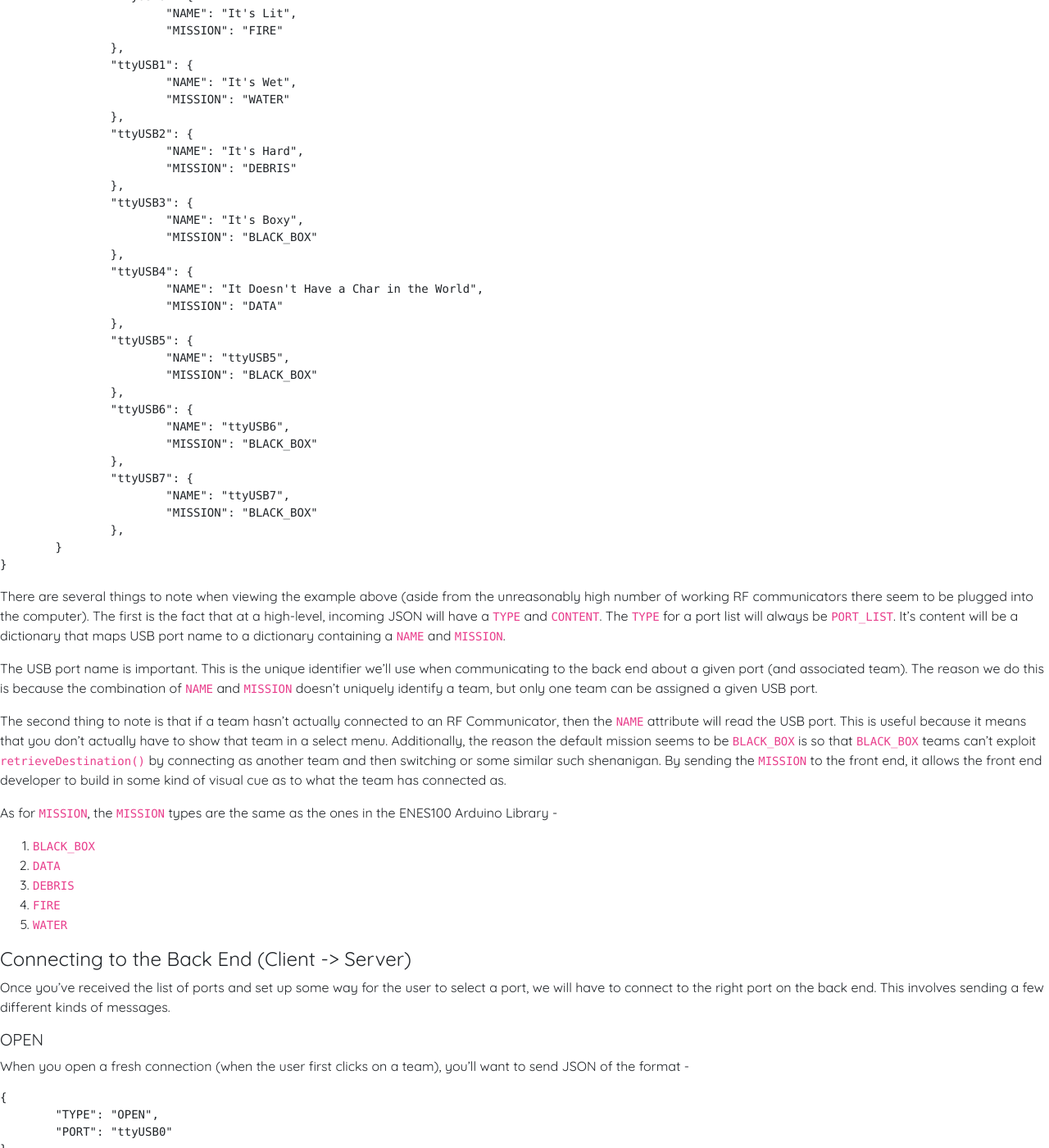
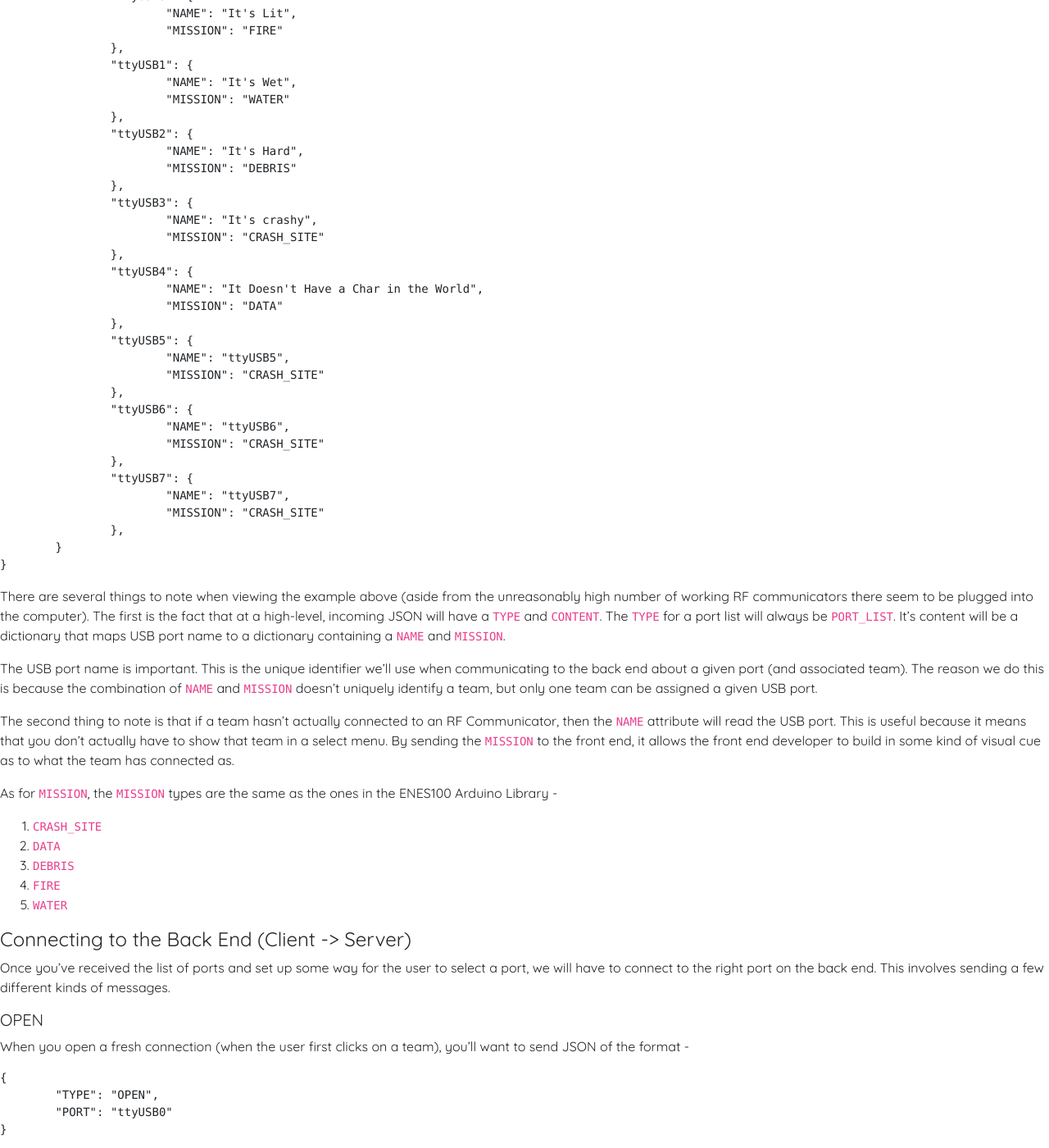
Before and after one commit to umdenes100/VisionSystemRemoteClient, a Jekyll site: the page built from PROTOCOL.md, in a window 1280 px wide and 1400 px high, scrolled down 1568 px. Shown: the whole window at 82% size. Built offline with Jekyll 4.4.1, drawn with Linux system fonts in a browser that asks for light colours; nearby versions of some CDN libraries; some web fonts are replaced; our own code applies the rules of GitHub Pages for plain Markdown files.

Commit message:
Changed BLACK_BOX to CRASH_SITE

```diff
--- a/PROTOCOL.md
+++ b/PROTOCOL.md
@@ -84,8 +84,8 @@ The first thing that happens when you declare a new WebSocket is that you receiv
 			"MISSION": "DEBRIS"
 		},
 		"ttyUSB3": {
-			"NAME": "It's Boxy",
-			"MISSION": "BLACK_BOX"
+			"NAME": "It's crashy",
+			"MISSION": "CRASH_SITE"
 		},
 		"ttyUSB4": {
 			"NAME": "It Doesn't Have a Char in the World",
@@ -93,15 +93,15 @@ The first thing that happens when you declare a new WebSocket is that you receiv
 		},
 		"ttyUSB5": {
 			"NAME": "ttyUSB5",
-			"MISSION": "BLACK_BOX"
+			"MISSION": "CRASH_SITE"
 		},
 		"ttyUSB6": {
 			"NAME": "ttyUSB6",
-			"MISSION": "BLACK_BOX"
+			"MISSION": "CRASH_SITE"
 		},
 		"ttyUSB7": {
 			"NAME": "ttyUSB7",
-			"MISSION": "BLACK_BOX"
+			"MISSION": "CRASH_SITE"
 		},
 	}
 }
@@ -111,10 +111,10 @@ There are several things to note when viewing the example above (aside from the
 
 The USB port name is important. This is the unique identifier we'll use when communicating to the back end about a given port (and associated team). The reason we do this is because the combination of `NAME` and `MISSION` doesn't uniquely identify a team, but only one team can be assigned a given USB port.
 
-The second thing to note is that if a team hasn't actually connected to an RF Communicator, then the `NAME` attribute will read the USB port. This is useful because it means that you don't actually have to show that team in a select menu. Additionally, the reason the default mission seems to be `BLACK_BOX` is so that `BLACK_BOX` teams can't exploit `retrieveDestination()` by connecting as another team and then switching or some similar such shenanigan. By sending the `MISSION` to the front end, it allows the front end developer to build in some kind of visual cue as to what the team has connected as.
+The second thing to note is that if a team hasn't actually connected to an RF Communicator, then the `NAME` attribute will read the USB port. This is useful because it means that you don't actually have to show that team in a select menu. By sending the `MISSION` to the front end, it allows the front end developer to build in some kind of visual cue as to what the team has connected as.
 
 As for `MISSION`, the `MISSION` types are the same as the ones in the ENES100 Arduino Library -
-1. `BLACK_BOX`
+1. `CRASH_SITE`
 2. `DATA`
 3. `DEBRIS`
 4. `FIRE`
--- a/js/glyphicon.js
+++ b/js/glyphicon.js
@@ -1,5 +1,5 @@
 const MISSION_TO_ICON = {
-    'BLACK_BOX': 'ml-3 fa-cube',
+    'CRASH_SITE': 'ml-3 fa-ruler-combined',
     'DATA': 'ml-1 fa-laptop-code',
     'DEBRIS': 'ml-2 fa-truck',
     'FIRE': 'ml-3 fa-fire',
@@ -8,7 +8,7 @@ const MISSION_TO_ICON = {
 }
 
 const MISSION_TO_ICON_COLOR = {
-    'BLACK_BOX': 'black',
+    'CRASH_SITE': 'black',
     'DATA': 'green',
     'DEBRIS': '#F0B823',
     'FIRE': '#F40D1A',
--- a/js/simulator/editor.js
+++ b/js/simulator/editor.js
@@ -26,7 +26,7 @@ $(document).ready(() => {
             '#include <math.h>\n' +
 	    '\n' +
             'void setup() {\n' +
-            '\tEnes100.begin("Team Name Here", BLACK_BOX, 3, 8, 9);\n' +
+            '\tEnes100.begin("Team Name Here", CRASH_SITE, 3, 8, 9);\n' +
             '\tTank.begin();\n' +
 	    '\tsetBothMotors(255);\n' +
             '}\n' +
```
